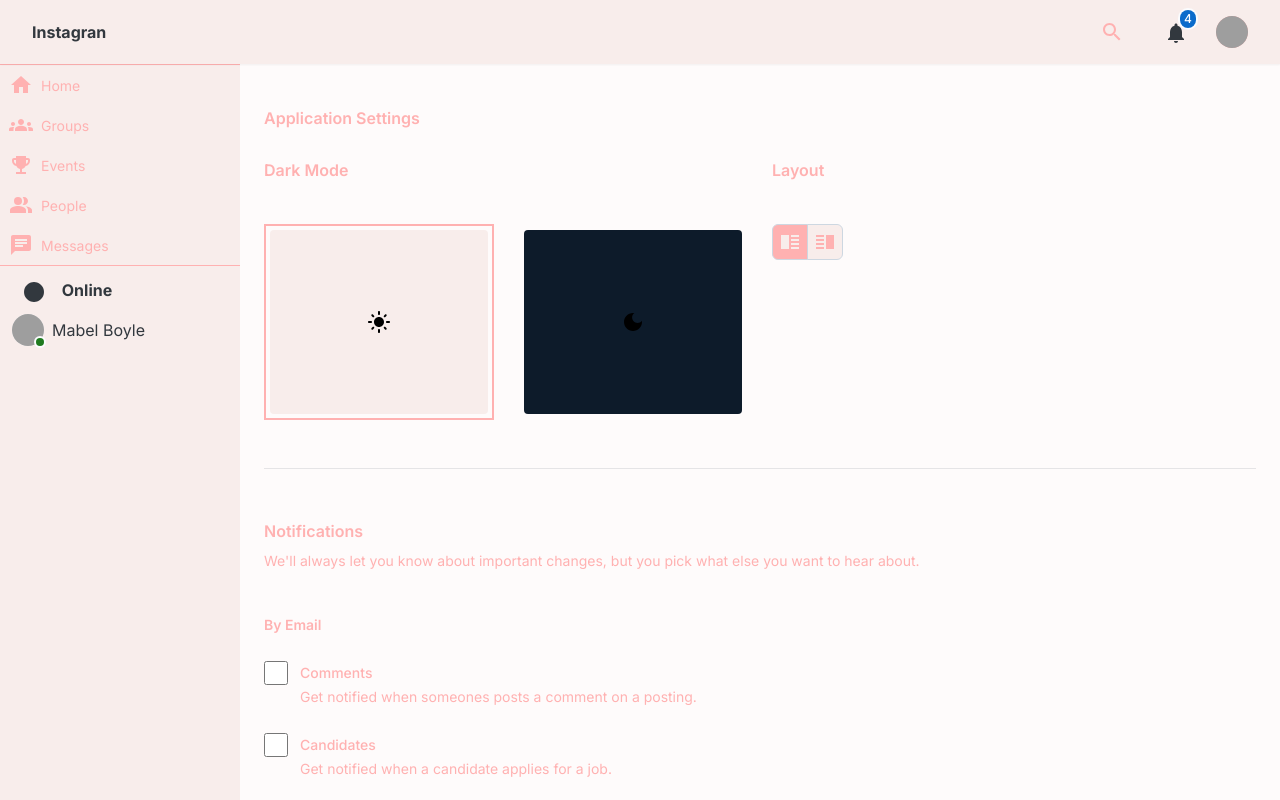
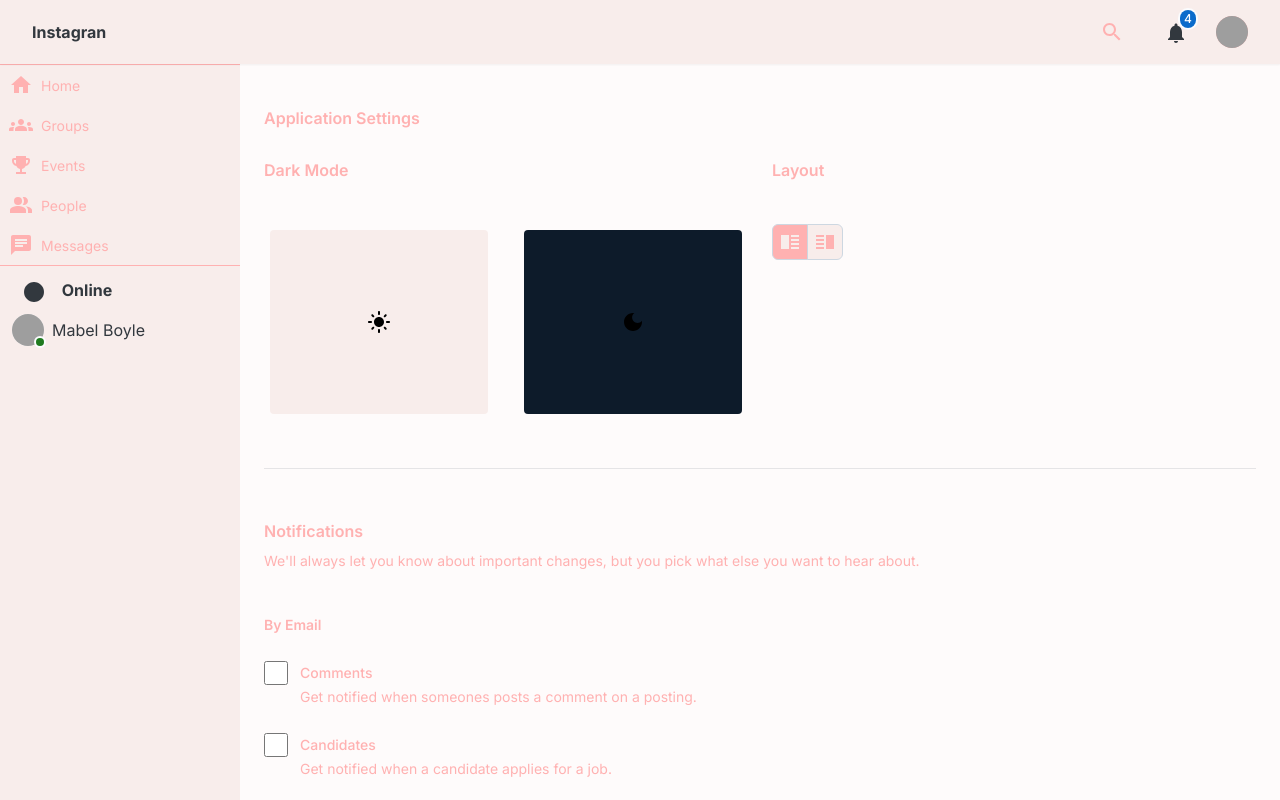
Before and after one commit to arturszulc22/projekt-programistyczny-biu-s24260-next, a Next.js app: page /profile/settings in a window 1280 px wide. Shown: the top 800 px of the page. Built offline with nearby package versions, Linux system fonts and the light colour scheme; grey boxes are pictures that could not be loaded.

Commit message:
Create dark mode change.

```diff
--- a/package.json
+++ b/package.json
@@ -15,6 +15,7 @@
     "@mui/joy": "^5.0.0-beta.36",
     "json-server": "^1.0.0-beta.0",
     "next": "14.2.3",
+    "next-themes": "^0.3.0",
     "react": "^18",
     "react-dom": "^18",
     "react-hook-form": "^7.51.5",
--- a/src/app/(main)/profile/settings/page.tsx
+++ b/src/app/(main)/profile/settings/page.tsx
@@ -1,17 +1,13 @@
 "use client";
 
 import { FC, useState } from "react";
-import { twMerge } from "tailwind-merge";
+
 import { Container, IconButton, ToggleButtonGroup } from "@mui/joy";
-
-import LightModeIcon from "@mui/icons-material/LightMode";
-import DarkModeIcon from "@mui/icons-material/DarkMode";
-
 import VerticalSplitIcon from "@mui/icons-material/VerticalSplit";
+import DarkModeToggle from "@/components/layout/DarkModeToggle";
 
 const UserSettings: FC = () => {
   const [value, setValue] = useState<null | string>("left");
-  const [mode, setMode] = useState("light");
 
   return (
     <Container className="my-10">
@@ -27,34 +23,7 @@ const UserSettings: FC = () => {
                 Dark Mode
               </h2>
               <div>
-                <div className="mt-10 grid grid-cols-1 sm:grid-cols-2 gap-x-6 gap-y-8">
-                  <div
-                    className={twMerge([
-                      "border-2 p-1",
-                      mode === "light"
-                        ? "border-primary-rose"
-                        : "border-transparent",
-                    ])}
-                    onClick={() => setMode("light")}
-                  >
-                    <div className="w-full bg-primary flex rounded">
-                      <LightModeIcon className="w-10 h-10 mx-auto fill-primary-rose my-20" />
-                    </div>
-                  </div>
-                  <div
-                    className={twMerge([
-                      "border-2 p-1",
-                      mode === "dark"
-                        ? "border-dark-primary dark:border-dark-primary-light-blue"
-                        : "border-transparent",
-                    ])}
-                    onClick={() => setMode("dark")}
-                  >
-                    <div className="w-full bg-dark-primary dark:bg-dark-primary-light-blue flex rounded">
-                      <DarkModeIcon className="w-10 h-10 mx-auto fill-dark-primary-light-blue dark:fill-dark-primary my-20" />
-                    </div>
-                  </div>
-                </div>
+                <DarkModeToggle />
               </div>
             </div>
             <div>
--- a/src/app/layout.tsx
+++ b/src/app/layout.tsx
@@ -2,6 +2,7 @@ import type { Metadata, NextPage } from "next";
 import { Inter } from "next/font/google";
 import "@/app/globals.css";
 import { AuthStoreProvider } from "@/providers/auth-store-provider";
+import { ThemeProvider } from "next-themes";
 
 const inter = Inter({ subsets: ["latin"] });
 
@@ -20,7 +21,11 @@ const RootLayout: NextPage<RootLayoutProps> = ({ children }) => {
       <body
         className={`min-h-screen relative bg-primary-gray dark:bg-dark-primary-gray ${inter.className}`}
       >
-        <AuthStoreProvider>{children}</AuthStoreProvider>
+        <AuthStoreProvider>
+          <ThemeProvider attribute="class">
+            {children}
+          </ThemeProvider>
+        </AuthStoreProvider>
       </body>
     </html>
   );
--- /dev/null
+++ b/src/components/layout/DarkModeToggle.tsx
@@ -0,0 +1,53 @@
+"use client";
+
+import { FC, useEffect, useState } from "react";
+import { twMerge } from "tailwind-merge";
+import { useTheme } from "next-themes";
+import LightModeIcon from "@mui/icons-material/LightMode";
+import DarkModeIcon from "@mui/icons-material/DarkMode";
+
+const DarkModeToggle: FC = () => {
+  const [isDark, setIsDark] = useState("");
+  const { setTheme } = useTheme();
+
+  const handleToggleMode = (mode) => {
+    setTheme(mode);
+    setIsDark(mode);
+  };
+
+  useEffect(() => {
+    const theme = localStorage.getItem("theme");
+    setIsDark(theme);
+  }, []);
+
+  return (
+    <div className="mt-10 grid grid-cols-1 sm:grid-cols-2 gap-x-6 gap-y-8">
+      <div
+        className={twMerge([
+          "border-2 p-1",
+          isDark === "light" ? "border-primary-rose" : "border-transparent",
+        ])}
+        onClick={() => handleToggleMode("light")}
+      >
+        <div className="w-full bg-primary flex rounded">
+          <LightModeIcon className="w-10 h-10 mx-auto fill-primary-rose my-20" />
+        </div>
+      </div>
+      <div
+        className={twMerge([
+          "border-2 p-1",
+          isDark === "dark"
+            ? "border-dark-primary dark:border-dark-primary-light-blue"
+            : "border-transparent",
+        ])}
+        onClick={() => handleToggleMode("dark")}
+      >
+        <div className="w-full bg-dark-primary dark:bg-dark-primary-light-blue flex rounded">
+          <DarkModeIcon className="w-10 h-10 mx-auto fill-dark-primary-light-blue dark:fill-dark-primary my-20" />
+        </div>
+      </div>
+    </div>
+  );
+};
+
+export default DarkModeToggle;
```
Also changed, not shown: 1 other file (tests, documents, lock files or other folders).
